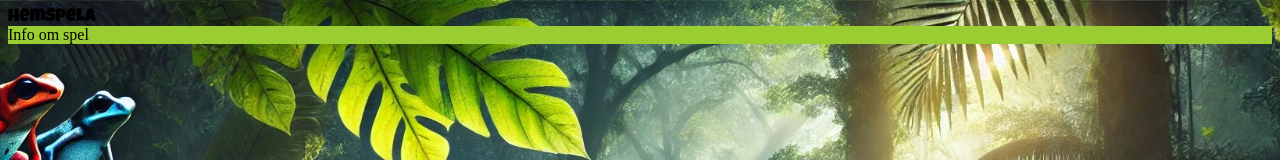
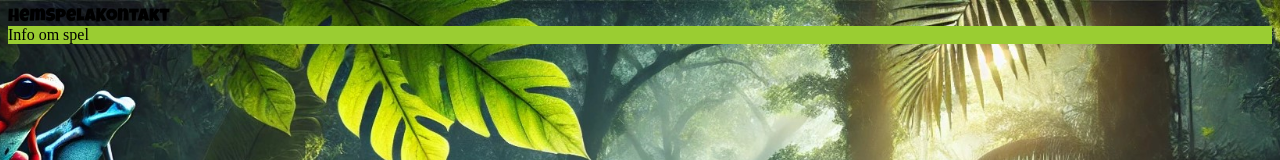
Before and after one commit to oliviaalmseger/Medieinstitutet-GroupProject-Vue-Pilgiftsgrodorna, a Vue app: page /startGame in a window 1280 px wide. Shown: the top 160 px of the page. Built offline with nearby package versions, Linux system fonts and the light colour scheme; a web font is replaced by a local one.

Commit message:
feat: add routerlink to app

```diff
--- a/src/App.vue
+++ b/src/App.vue
@@ -7,6 +7,7 @@ import { RouterView, RouterLink } from "vue-router";
     <nav>
       <RouterLink to="/start">Hem</RouterLink>
       <RouterLink to="/startGame">Spela</RouterLink>
+      <RouterLink to="/contactView">Kontakt</RouterLink>
     </nav>
   </header>
 
--- a/src/router/index.js
+++ b/src/router/index.js
@@ -15,6 +15,11 @@
                 name: 'start-game',
                 component: () => import('../views/StartGameView.vue'),
             },
+            {
+                path: '/contactView',
+                name: 'contact-view',
+                component: () => import('../views/ContactView.vue'),
+            },
         ],
     })
 
```
